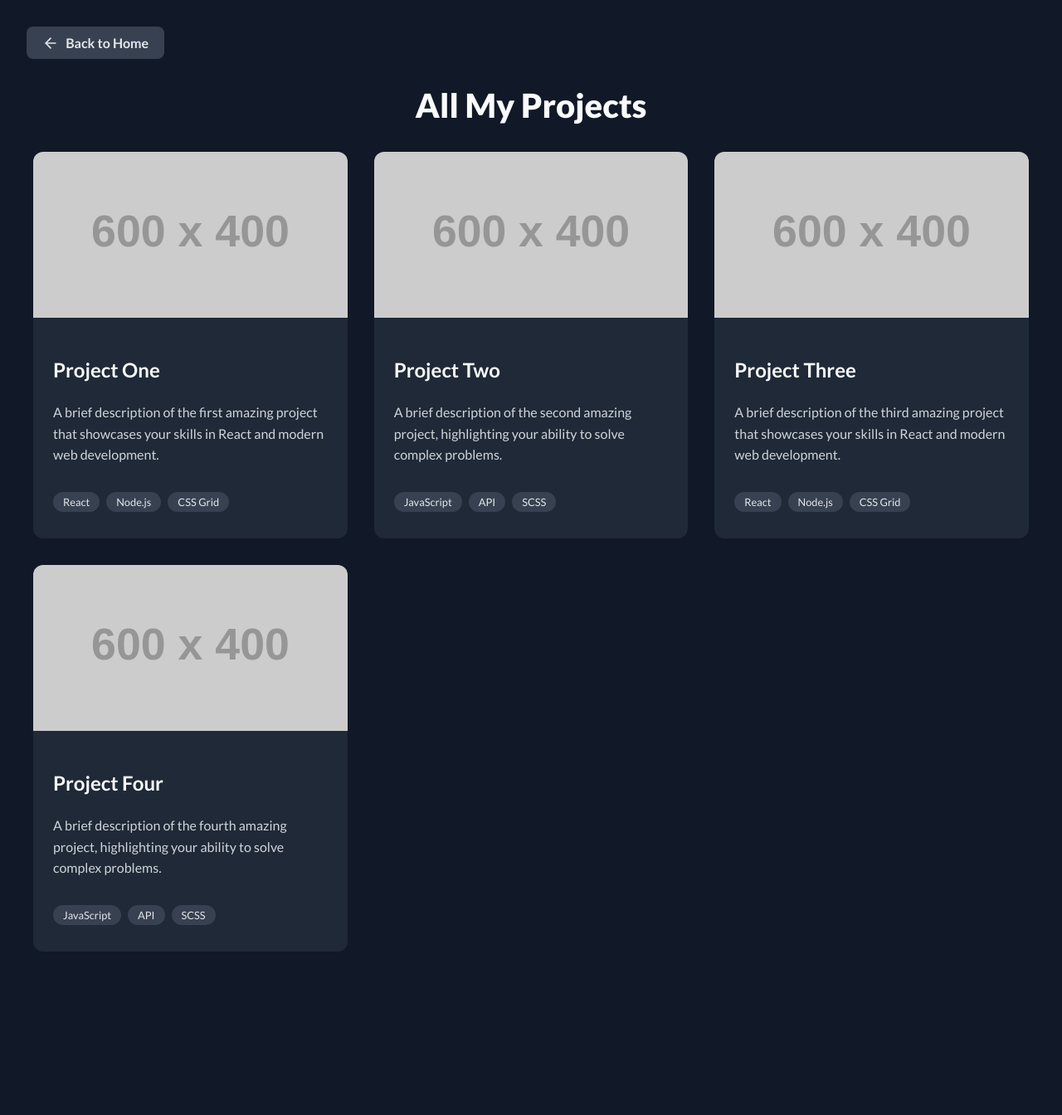
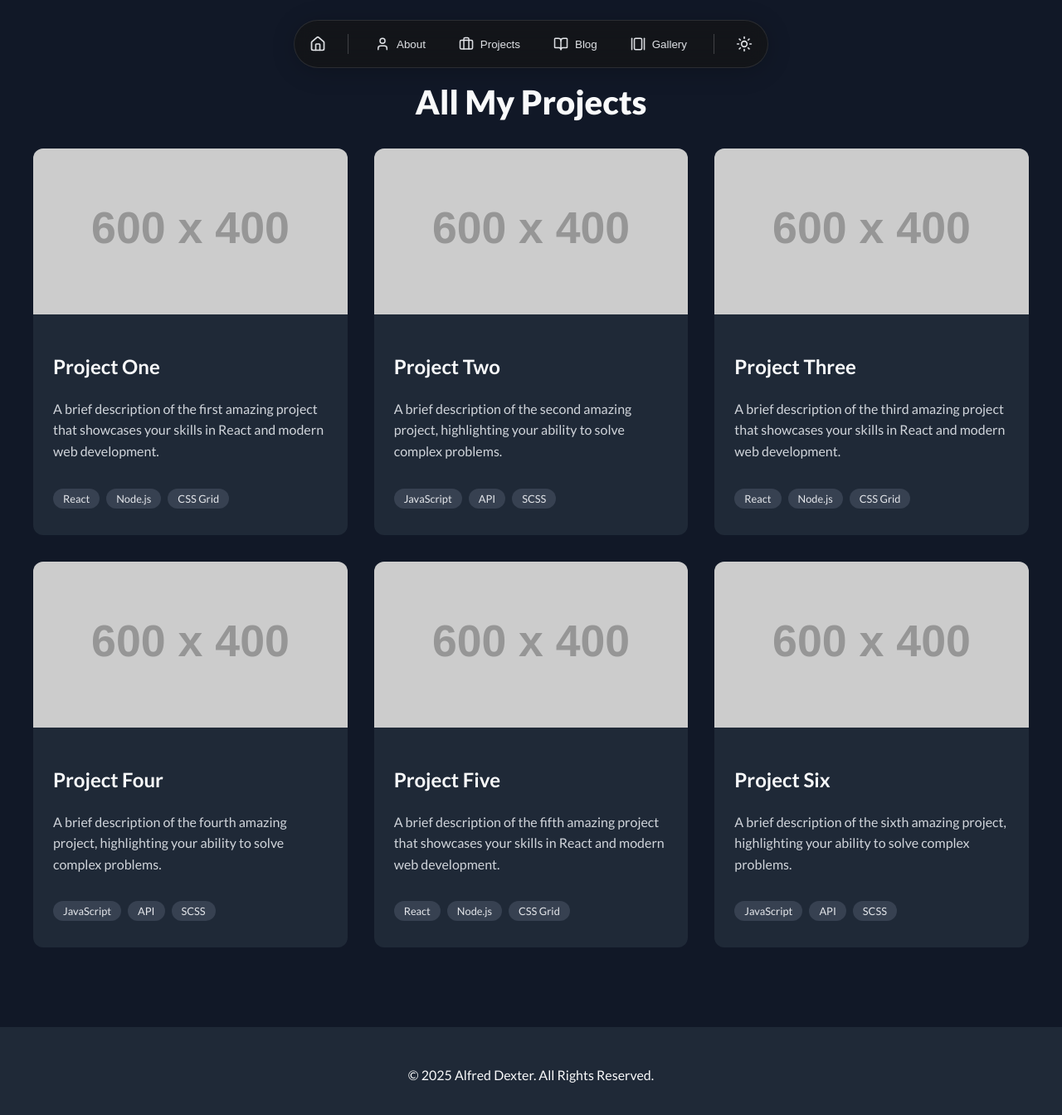
Before and after one commit to IntroPret/portfolio, a React (Create React App) app: page /projects in a window 1280 px wide. Shown: the top 1344 px of the page at 83% size. Before the commit the page ends 1179 px from the top, so only its background shows below. Built offline with nearby package versions, Linux system fonts and the light colour scheme.

Commit message:
Add animations and improve layout for sections; implement smooth scrolling and footer

```diff
--- a/src/App.css
+++ b/src/App.css
@@ -22,6 +22,81 @@ section {
 
 #about {
   scroll-margin-top:80px;
+}
+
+#projects {
+  scroll-margin-top:-40px;
+}
+
+/* --- Scroll Animation Styling --- */
+
+/* The initial state for all sections that will be animated */
+.animated-section {
+  opacity: 0;
+  transform: translateY(40px);
+  transition: opacity 0.6s ease-out, transform 0.6s ease-out;
+}
+
+/* The state when the section becomes visible */
+.animated-section.is-visible {
+  opacity: 1;
+  transform: translateY(0);
+}
+
+/* --- Individual Item Scroll Animation Styling --- */
+
+/* Initial state for items like project cards */
+.animated-item {
+  opacity: 0;
+  transform: translateY(20px);
+  transition: opacity 0.5s ease-out, transform 0.5s ease-out;
+}
+
+/* Visible state for items */
+.animated-item.is-visible {
+  opacity: 1;
+  transform: translateY(0);
+}
+
+/* --- New Staggered Slide-in Animation --- */
+@keyframes slideInUp {
+  from {
+    opacity: 0;
+    transform: translateY(50px);
+  }
+  to {
+    opacity: 1;
+    transform: translateY(0);
+  }
+}
+
+.animate-slide-in {
+  /* Set the initial state to invisible */
+  opacity: 0;
+
+  /* Apply the animation */
+  animation: slideInUp 0.7s ease-out forwards;
+}
+
+/* --- Staggering Delays for Project Cards --- */
+/* This creates the beautiful cascading effect */
+.projects-grid .project-card:nth-child(1) {
+  animation-delay: 0.1s;
+}
+.projects-grid .project-card:nth-child(2) {
+  animation-delay: 0.2s;
+}
+.projects-grid .project-card:nth-child(3) {
+  animation-delay: 0.3s;
+}
+.projects-grid .project-card:nth-child(4) {
+  animation-delay: 0.4s;
+}
+.projects-grid .project-card:nth-child(5) {
+  animation-delay: 0.5s;
+}
+.projects-grid .project-card:nth-child(6) {
+  animation-delay: 0.6s;
 }
 
 /* Main Content Area */
@@ -216,8 +291,8 @@ main {
 }
 
 .project-card:hover {
-  transform: translateY(-5px);
-  box-shadow: 0 15px 30px rgba(0, 0, 0, 0.3);
+  transform: translateY(-8px) scale(1.02); /* More lift and a slight zoom */
+  box-shadow: 0 20px 35px rgba(0, 0, 0, 0.5), 0 0 15px rgba(52, 211, 153, 0.3); /* Deeper shadow + accent color glow */
 }
 
 .project-image {
@@ -296,6 +371,7 @@ main {
 
 .all-projects-page {
   padding: 2rem;
+  margin-top: 2.5rem;
 }
 
 .all-projects-nav {
--- a/src/App.js
+++ b/src/App.js
@@ -5,24 +5,31 @@ import Header from './components/Header';
 import Hero from './components/Hero';
 import About from './components/About';
 import Projects from './components/Projects';
+import Footer from './components/Footer';
 import AllProjects from './pages/AllProjects';
 
 function MainPage() {
   const location = useLocation();
   const [activeSection, setActiveSection] = useState('');
 
-  // Define refs individually at the top level
   const heroRef = useRef(null);
   const aboutRef = useRef(null);
   const projectsRef = useRef(null);
 
   useLayoutEffect(() => {
+    // Case 1: Restore exact scroll position when coming back
     if (typeof location.state?.scrollY === 'number') {
       window.scrollTo(0, location.state.scrollY);
-    } else {
-      window.scrollTo(0, 0);
+    }
+    // Case 2: Scroll to a specific section when navigating from another page
+    else if (location.state?.scrollTo) {
+      const element = document.getElementById(location.state.scrollTo);
+      if (element) {
+        element.scrollIntoView({ behavior: 'smooth' });
+      }
     }
   }, [location.state]);
+
 
   useEffect(() => {
     const sections = [heroRef, aboutRef, projectsRef];
@@ -31,13 +38,17 @@ function MainPage() {
       (entries) => {
         entries.forEach((entry) => {
           if (entry.isIntersecting) {
+            // This part handles the active link highlighting
             setActiveSection(entry.target.id);
+
+            // This new line adds the class to trigger the animation
+            entry.target.classList.add('is-visible');
           }
         });
       },
       {
-        rootMargin: '-50% 0px -50% 0px',
-        threshold: 0
+        // Triggers when the top of the section is 15% visible
+        threshold: 0.15,
       }
     );
 
@@ -64,9 +75,7 @@ function MainPage() {
         <About ref={aboutRef} />
         <Projects ref={projectsRef} />
       </main>
-      <footer className="app-footer">
-        <p>&copy; {new Date().getFullYear()} Alfred Dexter. All Rights Reserved.</p>
-      </footer>
+      <Footer/ >
     </>
   );
 }
--- a/src/components/About.jsx
+++ b/src/components/About.jsx
@@ -2,7 +2,7 @@ import React from 'react';
 
 const About = React.forwardRef((props, ref) => {
   return (
-    <section id="about" className="about-section" ref={ref}>
+    <section id="about" className="about-section animated-section" ref={ref}>
       <div className="section-content-wrapper">
         <div className="about-image-container">
           <img
--- /dev/null
+++ b/src/components/Footer.jsx
@@ -0,0 +1,9 @@
+import React from 'react';
+
+export default function Footer() {
+  return (
+    <footer className="app-footer">
+      <p>&copy; {new Date().getFullYear()} Alfred Dexter. All Rights Reserved.</p>
+    </footer>
+  );
+}
--- a/src/components/Header.jsx
+++ b/src/components/Header.jsx
@@ -1,10 +1,23 @@
 import React from 'react';
-import { Link, useLocation } from 'react-router-dom';
+import { useLocation, useNavigate } from 'react-router-dom';
 import { Home, User, Briefcase, BookOpen, GalleryHorizontal, Sun } from 'lucide-react';
 
 export default function Header({ activeSection }) {
+  const navigate = useNavigate();
   const location = useLocation();
-  const isHomePage = location.pathname === '/';
+
+  const handleNavClick = (sectionId) => {
+    // If we are not on the main page, navigate there first and pass the section to scroll to
+    if (location.pathname !== '/') {
+      navigate('/', { state: { scrollTo: sectionId } });
+    } else {
+      // If we are already on the main page, just scroll smoothly
+      const element = document.getElementById(sectionId);
+      if (element) {
+        element.scrollIntoView({ behavior: 'smooth' });
+      }
+    }
+  };
 
   const getLinkClass = (section) => {
     return activeSection === section ? 'nav-link active' : 'nav-link';
@@ -17,32 +30,26 @@ export default function Header({ activeSection }) {
   return (
     <header className="floating-header">
       <nav className="header-nav">
-        {isHomePage ? (
-          <a href="#hero" className={getIconLinkClass('hero')} aria-label="Home">
-            <Home size={20} />
-          </a>
-        ) : (
-          <Link to="/" className="nav-icon-link" aria-label="Home">
-            <Home size={20} />
-          </Link>
-        )}
+        <button onClick={() => handleNavClick('hero')} className={getIconLinkClass('hero')} aria-label="Home">
+          <Home size={20} />
+        </button>
         <div className="separator"></div>
-        <a href="#about" className={getLinkClass('about')}>
+        <button onClick={() => handleNavClick('about')} className={getLinkClass('about')}>
           <User size={18} />
           <span>About</span>
-        </a>
-        <a href="#projects" className={getLinkClass('projects')}>
+        </button>
+        <button onClick={() => handleNavClick('projects')} className={getLinkClass('projects')}>
           <Briefcase size={18} />
           <span>Projects</span>
-        </a>
-        <a href="#blog" className="nav-link">
+        </button>
+        <button onClick={() => handleNavClick('blog')} className="nav-link">
           <BookOpen size={18} />
           <span>Blog</span>
-        </a>
-        <a href="#gallery" className="nav-link">
+        </button>
+        <button onClick={() => handleNavClick('gallery')} className="nav-link">
           <GalleryHorizontal size={18} />
           <span>Gallery</span>
-        </a>
+        </button>
         <div className="separator"></div>
         <button className="nav-icon-link" aria-label="Toggle theme">
           <Sun size={20} />
--- a/src/components/Hero.jsx
+++ b/src/components/Hero.jsx
@@ -3,7 +3,7 @@ import '../App.css';
 
 const Hero = React.forwardRef((props, ref) => {
   return (
-    <section id="hero" className="hero-section" ref={ref}>
+    <section id="hero" className="hero-section animated-section" ref={ref}>
       <div className="hero-content">
         <h1 className="hero-title">Software Developer & Creative Thinker</h1>
         <p className="hero-subtitle">
--- a/src/components/Projects.jsx
+++ b/src/components/Projects.jsx
@@ -23,7 +23,7 @@ const projects = [
 
 const Projects = React.forwardRef((props, ref) => {
   return (
-    <section id="projects" className="projects-section" ref={ref}>
+    <section id="projects" className="projects-section animated-section" ref={ref}>
       <h2 className="section-title">My Recent Work</h2>
         <div className="projects-grid">
             {projects.map((project) => (
--- a/src/pages/AllProjects.jsx
+++ b/src/pages/AllProjects.jsx
@@ -1,9 +1,9 @@
-import React, { useLayoutEffect } from 'react';
+import React, { useLayoutEffect, useEffect, useRef } from 'react';
 import { useNavigate } from 'react-router-dom';
-import { ArrowLeft } from 'lucide-react';
+import Header from '../components/Header';
+import Footer from '../components/Footer';
 import '../App.css';
 
-// Expanded list of projects for the dedicated page
 const allProjects = [
     {
         id: 1,
@@ -33,32 +33,72 @@ const allProjects = [
         imageUrl: 'https://placehold.co/600x400/34d399/1f2937?text=Project+4',
         tags: ['JavaScript', 'API', 'SCSS'],
       },
+      {
+        id: 5,
+        title: 'Project Five',
+        description: 'A brief description of the fifth amazing project that showcases your skills in React and modern web development.',
+        imageUrl: 'https://placehold.co/600x400/34d399/1f2937?text=Project+5',
+        tags: ['React', 'Node.js', 'CSS Grid'],
+      },
+      {
+        id: 6,
+        title: 'Project Six',
+        description: 'A brief description of the sixth amazing project, highlighting your ability to solve complex problems.',
+        imageUrl: 'https://placehold.co/600x400/34d399/1f2937?text=Project+6',
+        tags: ['JavaScript', 'API', 'SCSS'],
+      },
 ];
 
 export default function AllProjects() {
   const navigate = useNavigate();
+  const projectCardRefs = useRef([]);
 
   useLayoutEffect(() => {
     window.scrollTo(0, 0);
   }, []);
 
-    const goBack = (e) => {
-        e.preventDefault();
-        navigate(-1); // Go back one step in history
+  useEffect(() => {
+    const observer = new IntersectionObserver(
+      (entries) => {
+        entries.forEach((entry) => {
+          if (entry.isIntersecting) {
+            entry.target.classList.add('is-visible');
+            observer.unobserve(entry.target); // Stop observing once animated
+          }
+        });
+      },
+      {
+        threshold: 0.2, // Trigger when 20% of the item is visible
+      }
+    );
+
+    projectCardRefs.current.forEach((card) => {
+      if (card) {
+        observer.observe(card);
+      }
+    });
+
+    return () => {
+      projectCardRefs.current.forEach((card) => {
+        if (card) {
+          observer.unobserve(card);
+        }
+      });
     };
+  }, [allProjects]); // Rerun if projects array changes
 
   return (
+    <>
+      <Header />
       <div className="all-projects-page">
-            <nav className="all-projects-nav">
-                <a href="/" onClick={goBack} className="back-home-link">
-                    <ArrowLeft size={20} />
-                    <span>Back to Home</span>
-                </a>
-            </nav>
         <h1 className="section-title">All My Projects</h1>
         <div className="projects-grid">
-                {allProjects.map((project) => (
-                <div key={project.id} className="project-card">
+          {allProjects.map((project, index) => (
+            <div
+              key={project.id}
+              className="project-card animated-item" // Add animated-item class
+              ref={(el) => (projectCardRefs.current[index] = el)} // Assign ref
+            >
               <img src={project.imageUrl} alt={project.title} className="project-image" />
               <div className="project-card-content">
                 <h3 className="project-title">{project.title}</h3>
@@ -73,5 +113,7 @@ export default function AllProjects() {
           ))}
         </div>
       </div>
+      <Footer />
+    </>
   );
 }
```
Lines whose indentation alone changed are shown as unchanged.
